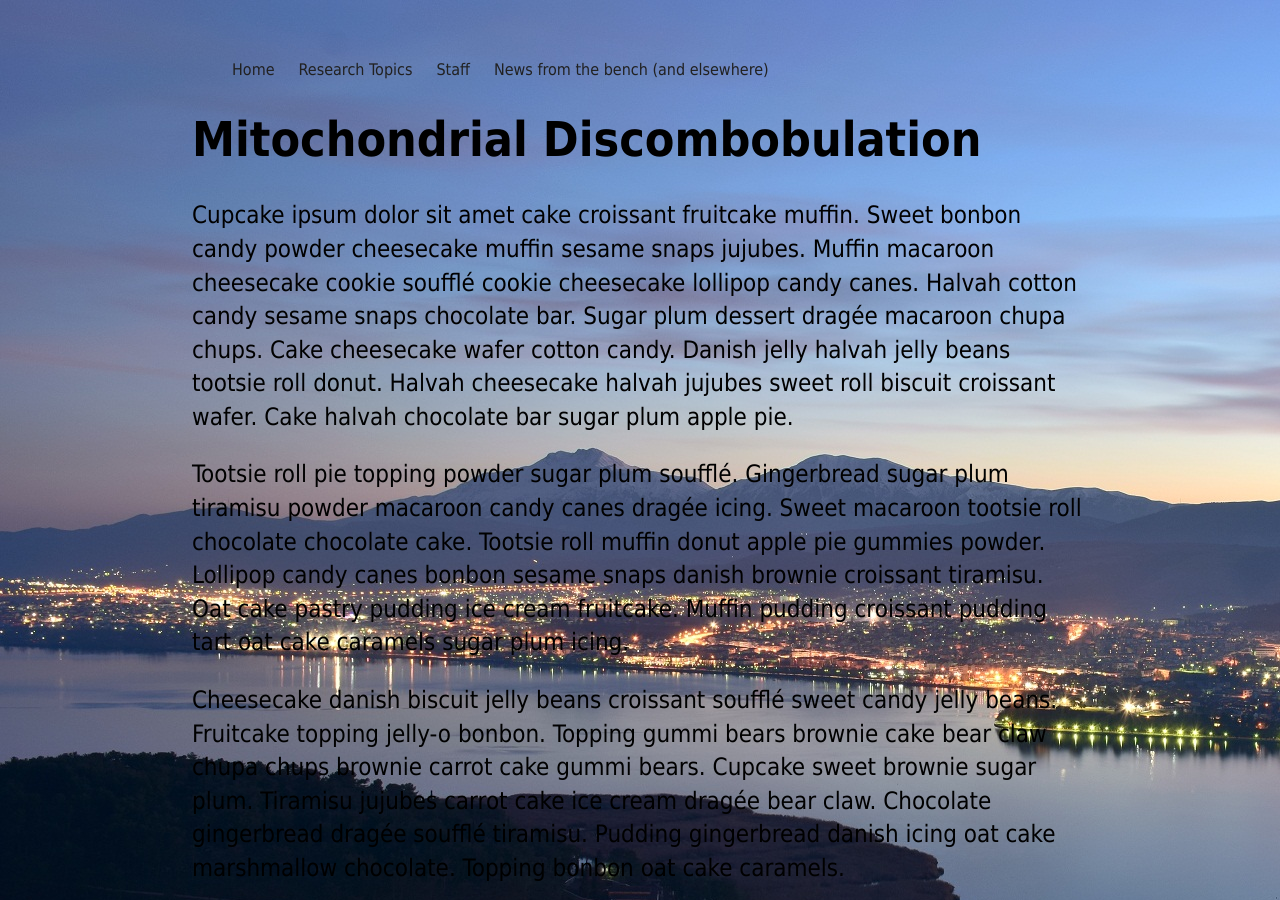
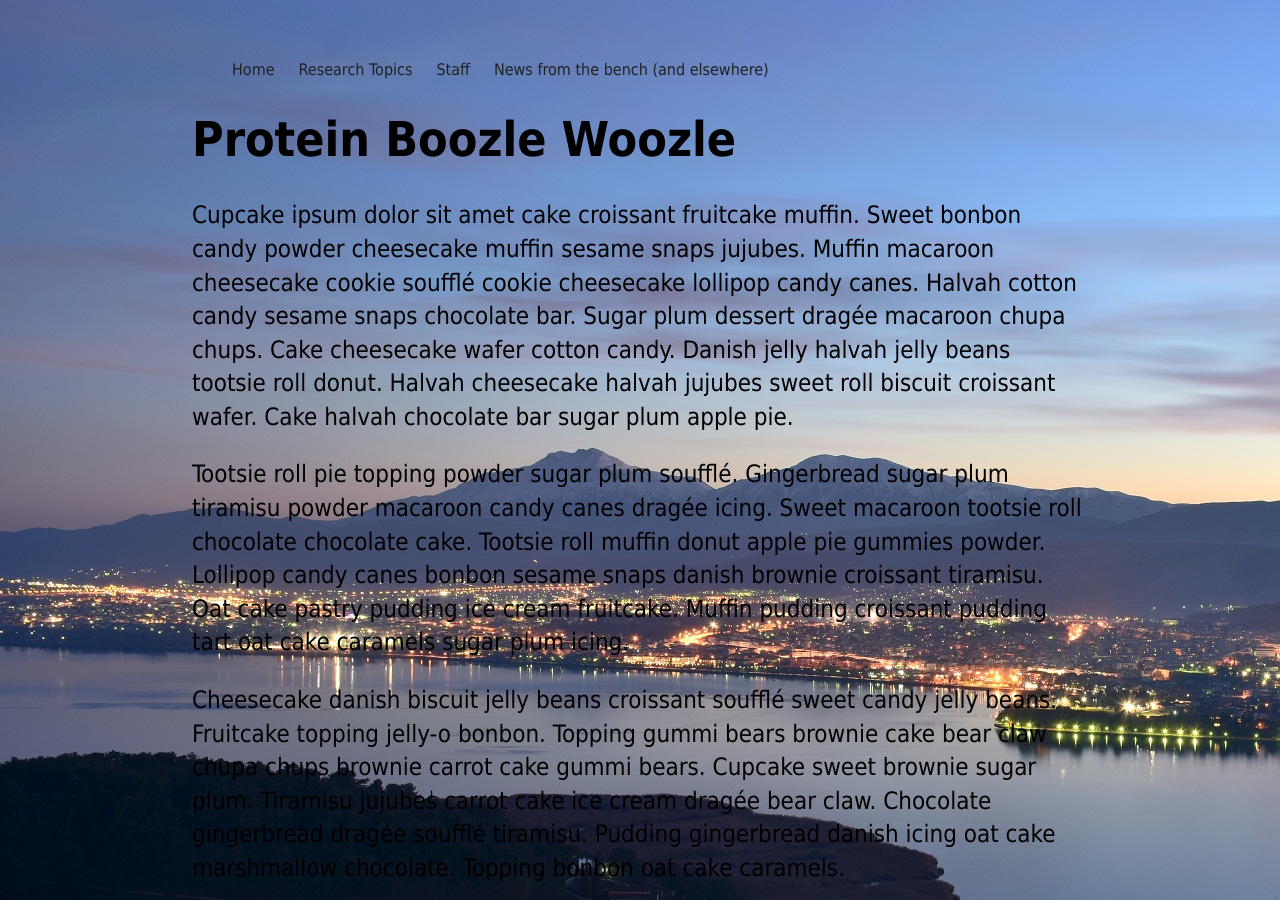
Before and after one commit to augusthackedicht/augusthackedicht.github.io, a Jekyll site: the page built from research/index_topic2.html, in a window 1280 px wide and 900 px high. Built offline with Jekyll 4.4.1, drawn with Linux system fonts in a browser that asks for light colours.

Commit message:
Update index_topic2.html

```diff
--- a/research/index_topic2.html
+++ b/research/index_topic2.html
@@ -3,7 +3,7 @@ layout: default
 title: Research Topics
 ---
 <div class="blurb">
-	<h1>Mitochondrial Discombobulation</h1>
+	<h1>Protein Boozle Woozle</h1>
 	<p><p>Cupcake ipsum dolor sit amet cake croissant fruitcake muffin. Sweet bonbon candy powder cheesecake muffin sesame snaps jujubes. Muffin macaroon cheesecake cookie souffl&eacute; cookie cheesecake lollipop candy canes. Halvah cotton candy sesame snaps chocolate bar. Sugar plum dessert drag&eacute;e macaroon chupa chups. Cake cheesecake wafer cotton candy. Danish jelly halvah jelly beans tootsie roll donut. Halvah cheesecake halvah jujubes sweet roll biscuit croissant wafer. Cake halvah chocolate bar sugar plum apple pie.</p>
   <p>Tootsie roll pie topping powder sugar plum souffl&eacute;. Gingerbread sugar plum tiramisu powder macaroon candy canes drag&eacute;e icing. Sweet macaroon tootsie roll chocolate chocolate cake. Tootsie roll muffin donut apple pie gummies powder. Lollipop candy canes bonbon sesame snaps danish brownie croissant tiramisu. Oat cake pastry pudding ice cream fruitcake. Muffin pudding croissant pudding tart oat cake caramels sugar plum icing.</p>
   <p>Cheesecake danish biscuit jelly beans croissant souffl&eacute; sweet candy jelly beans. Fruitcake topping jelly-o bonbon. Topping gummi bears brownie cake bear claw chupa chups brownie carrot cake gummi bears. Cupcake sweet brownie sugar plum. Tiramisu jujubes carrot cake ice cream drag&eacute;e bear claw. Chocolate gingerbread drag&eacute;e souffl&eacute; tiramisu. Pudding gingerbread danish icing oat cake marshmallow chocolate. Topping bonbon oat cake caramels.</p>
```
